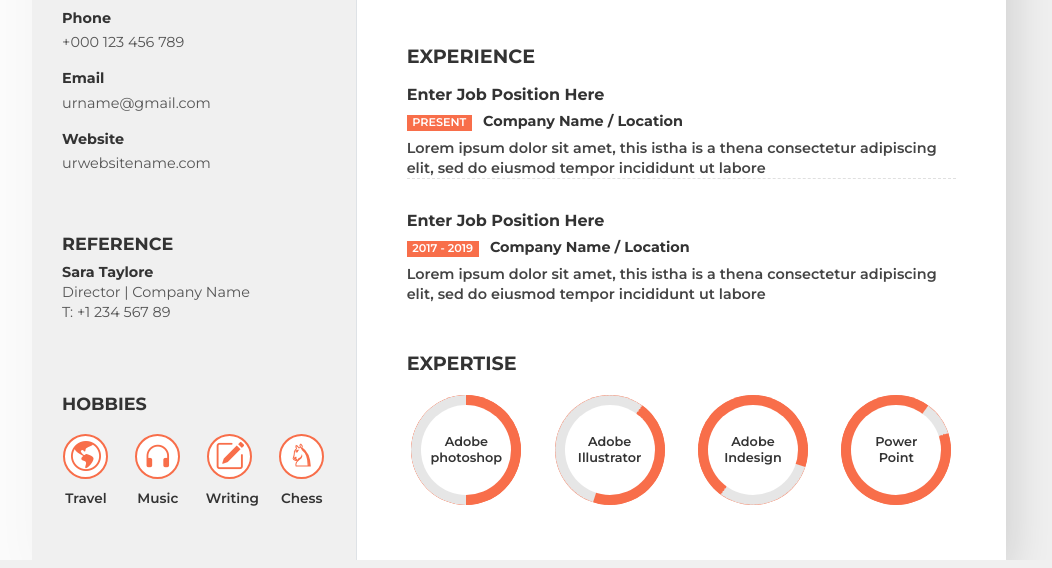
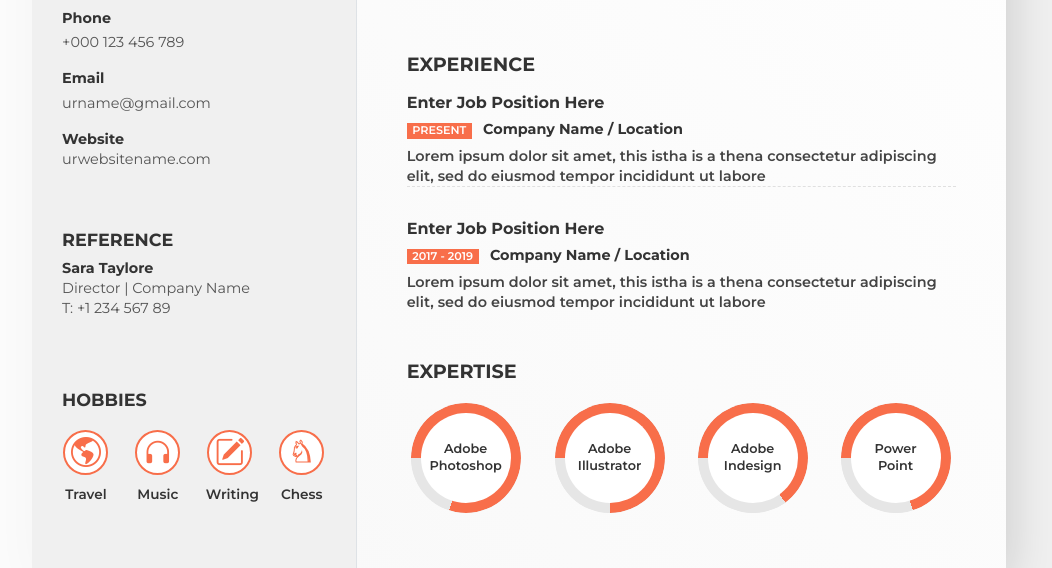
Before and after one commit to Ivan-Vakhula07/pm_22_07, a website: page src/app/index.html in a window 1280 px wide. Shown: the part 601-1169 px from the top of the page, without its empty margins (121-1173 px from the left). Drawn offline with nearby package versions, Linux system fonts and the light colour scheme; files that its build step writes are made by us from their sources.

Commit message:
lab-2-bootstrap

```diff
--- a/src/app/index.html
+++ b/src/app/index.html
@@ -42,7 +42,7 @@
                     <p class="mb-1"><strong>Email</strong></p>
                     <p class="mb-3">urname@gmail.com</p>
 
-                    <p class="mb-1"><strong>Website</strong></p>
+                    <p class="mb-0"><strong>Website</strong></p>
                     <p class="mb-0">urwebsitename.com</p>
                 </div>
             </article>
@@ -146,22 +146,22 @@
                 <h3>Expertise</h3>
                 <div class="row text-center small expertise-row">
                     <div class="col-md-3">
-                        <div class="skill-circle skill-level-50">
-                            <p>Adobe photoshop</p>
+                        <div class="skill-circle skill-level-80">
+                            <p>Adobe Photoshop</p>
                         </div>
                     </div>
                     <div class="col-md-3">
-                        <div class="skill-circle skill-level-45">
+                        <div class="skill-circle skill-level-75">
                             <p>Adobe Illustrator</p>
                         </div>
                     </div>
                     <div class="col-md-3">
-                        <div class="skill-circle skill-level-70">
+                        <div class="skill-circle skill-level-65">
                             <p>Adobe Indesign</p>
                         </div>
                     </div>
                     <div class="col-md-3">
-                        <div class="skill-circle skill-level-90">
+                        <div class="skill-circle skill-level-70">
                             <p>Power<br>Point</p>
                         </div>
                     </div>
--- a/src/app/scss/style.scss
+++ b/src/app/scss/style.scss
@@ -2,7 +2,7 @@
 $accent-color: #F86E4A;
 $text-color-dark: #333;
 $text-color-light: #777;
-$progress-bg: #e6e6e6;
+$progress-bg: #e6e6e6; // Колір незаповненої частини кола
 $bg-light-grey: #FFFFFF;
 $cv-width: 950px;
 $bar-height: 15px;
@@ -20,6 +20,9 @@ $top-line-height: 15px;
 $page-bg-color: #F0F0F0;
 $text-color-header: #fff;
 
+// 👇 ЗМІННІ ДЛЯ ЛЕГКОГО ГРАДІЄНТА
+$gradient-start: rgba(255, 255, 255, 1); // Чистий білий (справа зверху)
+$gradient-end: rgba(248, 248, 248, 1);   // Ледь помітний сіруватий (зліва знизу)
 
 // === СТИЛІ ДЛЯ ВСІЄЇ СТОРІНКИ ===
 body {
@@ -37,10 +40,10 @@ body {
 // === СМУГА З ТЕКСТОМ "IMAGE NOT INCLUDED" ===
 .image-not-included-header {
     background-color: $page-bg-color;
-    color: white; // ФІКС: Текст білий
+    color: white;
     font-size: 1.2rem;
     font-weight: 700;
-    letter-spacing: 2px;
+    letter-spacing: 15px;
     text-transform: uppercase;
     text-align: center;
     padding: 20px 0;
@@ -59,10 +62,11 @@ body {
 
 // === CV-ОБГОРТКА ===
 .cv-wrapper {
-    background-color: white;
+    background-image: linear-gradient(to bottom left, $gradient-start, $gradient-end);
+    background-size: cover;
+
     min-height: 900px;
     position: relative;
-    // padding-top: $top-line-height; // ЦЕЙ ВІДСТУП ТЕЖ МОЖНА ПРИБРАТИ, ЯКЩО НЕМАЄ ВЕРХНЬОЇ СМУГИ
     box-shadow: 0 5px 20px rgba(0, 0, 0, 0.1);
     border: none !important;
     border-right: 1px solid $vertical-divider-color;
@@ -77,20 +81,6 @@ body {
         background-color: rgba(255, 255, 255, 0.8);
         z-index: 0;
     }
-
-    /* ВЕРХНЯ ПОМАРАНЧЕВА ЛІНІЯ - ВИДАЛЕНО */
-    /*
-    &::after {
-        content: "";
-        position: absolute;
-        top: 0;
-        left: 0;
-        width: 100%;
-        height: $top-line-height;
-        background-color: $accent-color;
-        z-index: 10;
-    }
-    */
 }
 
 
@@ -116,7 +106,6 @@ body {
     width: 100%;
     z-index: 5;
 
-    // margin-top: $top-line-height; // ЦЕЙ ВІДСТУП ТЕЖ МОЖНА ПРИБРАТИ АБО ЗМЕНШИТИ
     padding-top: 25px;
     padding-bottom: 25px;
 
@@ -272,15 +261,15 @@ body {
 
     .title-name {
         font-weight: 700;
-        letter-spacing: 5px;
-        font-size: 2.8rem;
+        letter-spacing: 7px;
+        font-size: 3.1rem;
         line-height: 0.8;
     }
 
     .title-surname {
         font-weight: 900;
-        letter-spacing: 5px;
-        font-size: 3.2rem;
+        letter-spacing: 7px;
+        font-size: 3.5rem;
         line-height: 0.8;
         margin-top: 5px;
     }
@@ -372,18 +361,24 @@ article h3 {
     margin-top: 20px;
 }
 
+// === СТИЛІ КІЛЕЦЬ НАВИКІВ (SKILL CIRCLES) ===
 .skill-circle {
     position: relative;
     width: $circle-size;
     height: $circle-size;
     border-radius: 50%;
-    background: $accent-color;
+    background: $progress-bg; /* Сірий колір для незаповненої частини */
     overflow: hidden;
     display: flex;
     align-items: center;
     justify-content: center;
     text-align: center;
     margin: 0 auto 5px;
+
+    /* КЛЮЧОВЕ ЗМІНЕННЯ 1: Обертаємо весь блок.
+    Це зміщує 0deg (12 годин) на 3 години (правий бік),
+    зберігаючи напрямок заповнення проти годинникової стрілки (за замовчуванням). */
+    transform: rotateZ(-90deg);
 
     &::before {
         content: '';
@@ -406,6 +401,8 @@ article h3 {
         color: $text-color-dark;
         font-weight: 600;
         margin-bottom: 0;
+        /* КЛЮЧОВЕ ЗМІНЕННЯ 2: Компенсуємо обертання кола, щоб текст був горизонтальним. */
+        transform: rotateZ(90deg);
     }
 
     &::after {
@@ -417,61 +414,85 @@ article h3 {
         height: 100%;
         border-radius: 50%;
         z-index: 1;
-        filter: drop-shadow(0 0 0 $accent-color);
     }
 }
 
 
-$start-angle: 0deg;
+// 👇 ЛОГІКА ДЛЯ ЗАПОВНЕННЯ: from 0deg (12 годин), але сам елемент повернуто на -90deg (3 години).
 
+.skill-level-80 {
+    &::after {
+        $fill-degrees: 288deg; // 80% кола
+        background: conic-gradient(
+            from 0deg, // Починаємо з 12 годин (точка, яка тепер знаходиться на 3 годинах)
+            $accent-color 0deg $fill-degrees,
+            $progress-bg $fill-degrees 360deg
+        );
+    }
+}
+
+.skill-level-75 {
+    &::after {
+        $fill-degrees: 270deg; // 75% кола
+        background: conic-gradient(
+            from 0deg,
+            $accent-color 0deg $fill-degrees,
+            $progress-bg $fill-degrees 360deg
+        );
+    }
+}
+.skill-level-65 {
+    &::after {
+        $fill-degrees: 234deg; // 65% кола
+        background: conic-gradient(
+            from 0deg,
+            $accent-color 0deg $fill-degrees,
+            $progress-bg $fill-degrees 360deg
+        );
+    }
+}
+
+.skill-level-70 {
+    &::after {
+        $fill-degrees: 252deg; // 70% кола
+        background: conic-gradient(
+            from 0deg,
+            $accent-color 0deg $fill-degrees,
+            $progress-bg $fill-degrees 360deg
+        );
+    }
+}
+
+// *** ІСНУЮЧІ РІВНІ (збережені на випадок потреби) ***
 .skill-level-50 {
     &::after {
-        $fill-degrees: 180deg;
-        $empty-degrees: 360deg - $fill-degrees;
+        $fill-degrees: 180deg; // 50% кола
         background: conic-gradient(
-            from $start-angle,
-            $progress-bg 0deg $empty-degrees,
-            $accent-color $empty-degrees 360deg
+            from 0deg,
+            $accent-color 0deg $fill-degrees,
+            $progress-bg $fill-degrees 360deg
         );
-        transform: rotateZ($fill-degrees * -1);
     }
 }
 
 .skill-level-45 {
     &::after {
-        $fill-degrees: 162deg;
-        $empty-degrees: 360deg - $fill-degrees;
+        $fill-degrees: 162deg; // 45% кола
         background: conic-gradient(
-            from $start-angle,
-            $progress-bg 0deg $empty-degrees,
-            $accent-color $empty-degrees 360deg
+            from 0deg,
+            $accent-color 0deg $fill-degrees,
+            $progress-bg $fill-degrees 360deg
         );
-        transform: rotateZ($fill-degrees * -1);
-    }
-}
-
-.skill-level-70 {
-    &::after {
-        $fill-degrees: 252deg;
-        $empty-degrees: 360deg - $fill-degrees;
-        background: conic-gradient(
-            from $start-angle,
-            $progress-bg 0deg $empty-degrees,
-            $accent-color $empty-degrees 360deg
-        );
-        transform: rotateZ($fill-degrees * -1);
     }
 }
 
 .skill-level-90 {
     &::after {
-        $fill-degrees: 324deg;
-        $empty-degrees: 360deg - $fill-degrees;
+        $fill-degrees: 324deg; // 90% кола
         background: conic-gradient(
-            from $start-angle,
-            $progress-bg 0deg $empty-degrees,
-            $accent-color $empty-degrees 360deg
+            from 0deg,
+            $accent-color 0deg $fill-degrees,
+            $progress-bg $fill-degrees 360deg
         );
-        transform: rotateZ($fill-degrees * -1);
     }
 }
```
